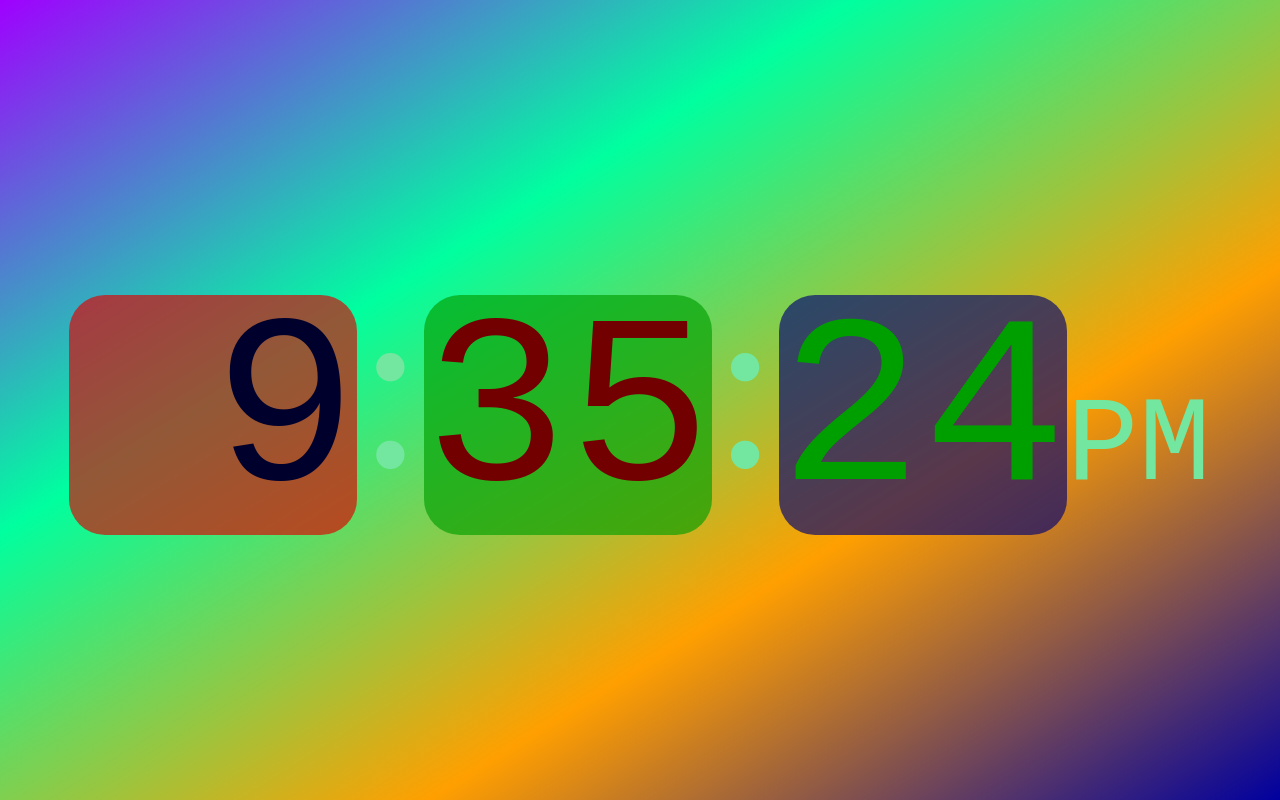
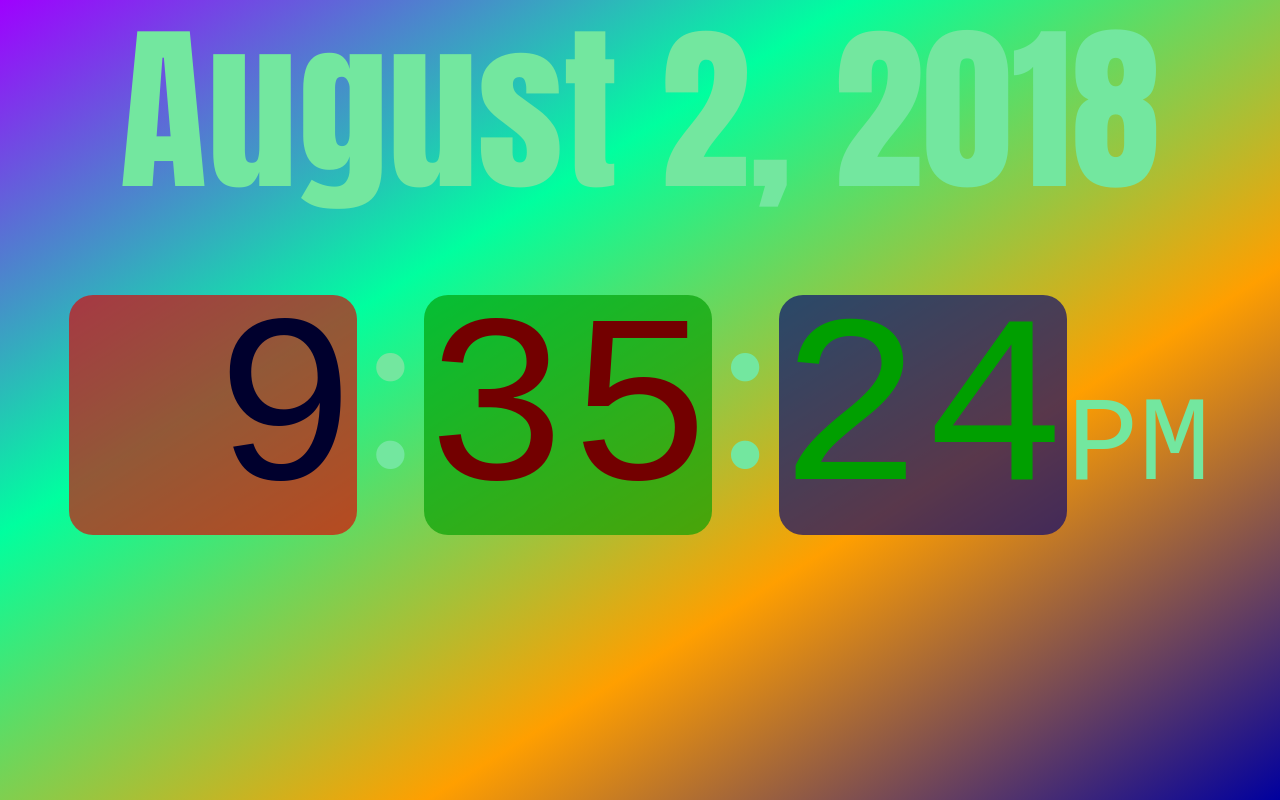
Before and after one commit to mikebrucker/Digital-Clock, a plain HTML site: page index.html in a window 1280 px wide. Drawn offline with Linux system fonts and the light colour scheme.

Commit message:
made date position to 25% for mobile then 16.5% for large desktop

```diff
--- a/index.html
+++ b/index.html
@@ -17,6 +17,13 @@
         </div>
     </div>
 
+    <div class="container3">
+        <div class="container2">
+            <div id="date" class="ampmColor">
+                <div id="month"></div><div id="day"></div><div id="year"></div>
+            </div>
+        </div>
+    </div>
 <script src="script.js"></script>
 
 </body>
--- a/script.js
+++ b/script.js
@@ -2,7 +2,12 @@ var date;
 var second;
 var minute;
 var hour;
+var day;
+var month;
+var year;
 var browserHeight;
+var browserHeightForDateMobile;
+var browserHeightForDateDesktop;
 var secondsColor;
 var minutesColor;
 var hoursColor;
@@ -13,10 +18,18 @@ var ampm;
 var ampmColor;
 var backgroundColor;
 
-// Grabs users browser height to determine clock vertical positioning
+// Grabs users browser height to determine clock vertical positioning and date positioning for desktop and mobile
 function heightContainer() {
     browserHeight = parseInt(window.innerHeight);
     document.querySelector('.container').style.height = (browserHeight + 'px');
+
+    if (window.innerWidth < 1201) {
+    browserHeightForDateMobile =(parseInt(window.innerHeight) / 2);
+    document.querySelector('.container2').style.height = (browserHeightForDateMobile + 'px');
+    } else {
+    browserHeightForDateDesktop =(parseInt(window.innerHeight) / 3);
+    document.querySelector('.container2').style.height = (browserHeightForDateDesktop + 'px');
+    }
 }
 
 function displayTime() {
@@ -44,6 +57,44 @@ function displayTime() {
     } else {
         document.querySelector('#ampm').innerHTML = 'AM';
     }
+    if (month == 0) {
+        document.querySelector('#month').innerHTML = 'January&nbsp;';
+    }
+    if (month == 1) {
+        document.querySelector('#month').innerHTML = 'February&nbsp;';
+    }
+    if (month == 2) {
+        document.querySelector('#month').innerHTML = 'March&nbsp;';
+    }
+    if (month == 3) {
+        document.querySelector('#month').innerHTML = 'April&nbsp;';
+    }
+    if (month == 4) {
+        document.querySelector('#month').innerHTML = 'May&nbsp;';
+    }
+    if (month == 5) {
+        document.querySelector('#month').innerHTML = 'June&nbsp;';
+    }
+    if (month == 6) {
+        document.querySelector('#month').innerHTML = 'July&nbsp;';
+    }
+    if (month == 7) {
+        document.querySelector('#month').innerHTML = 'August&nbsp;';
+    }
+    if (month == 8) {
+        document.querySelector('#month').innerHTML = 'September&nbsp;';
+    }
+    if (month == 9) {
+        document.querySelector('#month').innerHTML = 'October&nbsp;';
+    }
+    if (month == 10) {
+        document.querySelector('#month').innerHTML = 'November&nbsp;';
+    }
+    if (month == 11) {
+        document.querySelector('#month').innerHTML = 'December&nbsp;';
+    }
+    document.querySelector('#day').innerHTML = (day + ',&nbsp;');
+    document.querySelector('#year').innerHTML = year;
 }
 
 function clockColor() {
@@ -82,7 +133,10 @@ setInterval(function () {
     second = date.getSeconds();
     minute = date.getMinutes();
     hour = date.getHours();
+    day = date.getDate();
+    month = date.getMonth();
+    year = date.getFullYear();
     heightContainer();
     clockColor();
     displayTime();
-}, 500);
+}, 100);
--- a/style.css
+++ b/style.css
@@ -5,24 +5,42 @@ body {
     font-size: 68px;
 }
 
-.clockPosition {
-    position: fixed;
-    top: 25%;
-    text-align: center;
-    margin: 0 auto;
-}
-
 .container {
     display: flex;
     flex-direction: column;
     justify-content: center;
     align-items: center;
-    height: 100px;
     margin: 0px 8px;
 }
 
-#clock {
-    text-align: center;
+.container3{
+    position: fixed;
+    top: 0%;
+    left: 0%;
+    width: 100%;
+    margin: 0px auto;
+}
+
+.container2 {
+    display: flex;
+    flex-direction: column;
+    justify-content: center;
+    align-items: center;
+    margin: 0px auto;
+}
+
+#date {
+    display: block;
+    font-size: 50px;
+    font-family: Impact, Haettenschweiler, 'Arial Narrow Bold', sans-serif;
+}
+
+#date > div {
+    vertical-align: text-top;
+}
+
+#day, #month, #year {
+    display: inline-block;
 }
 
 span {
@@ -36,7 +54,7 @@ span {
 #hours, #minutes, #seconds, #ampm {
     display: inline-block;
     font-family: 'Courier New', Courier, monospace;
-    border-radius: 36px;
+    border-radius: 10px;
 }
 
 @media all and (min-width: 440px) {
@@ -44,6 +62,14 @@ span {
     body {
         max-width: 400px;
         font-size: 76px;
+    }
+
+    #date {
+        font-size: 56px;
+    }
+
+    #hours, #minutes, #seconds {
+        border-radius: 12px;
     }
 }
 
@@ -53,6 +79,14 @@ span {
         max-width: 440px;
         font-size: 84px;
     }
+
+    #date {
+        font-size: 62px;
+    }
+
+    #hours, #minutes, #seconds {
+        border-radius: 16px;
+    }
 }
 
 @media all and (min-width: 600px) {
@@ -60,6 +94,14 @@ span {
     body {
         max-width: 560px;
         font-size: 108px;
+    }
+
+    #date {
+        font-size: 80px;
+    }
+
+    #hours, #minutes, #seconds {
+        border-radius: 18px;
     }
 }
 
@@ -69,6 +111,14 @@ span {
         max-width: 720px;
         font-size: 136px;
     }
+
+    #date {
+        font-size: 100px;
+    }
+
+    #hours, #minutes, #seconds {
+        border-radius: 20px;
+    }
 }
 
 @media all and (min-width: 992px) {
@@ -76,6 +126,14 @@ span {
     body {
         max-width: 900px;
         font-size: 166px;
+    }
+
+    #date {
+        font-size: 122px;
+    }
+
+    #hours, #minutes, #seconds {
+        border-radius: 22px;
     }
 }
 
@@ -85,4 +143,12 @@ span {
         max-width: 1440px;
         font-size: 240px;
     }
+
+    #date {
+        font-size: 180px;
+    }
+
+    #hours, #minutes, #seconds {
+        border-radius: 24px;
+    }
 }
```
